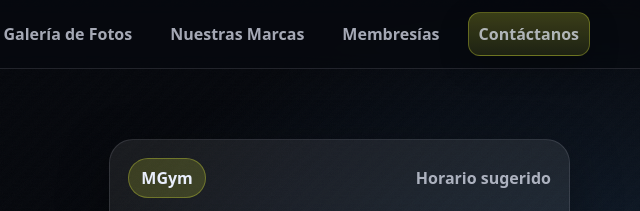
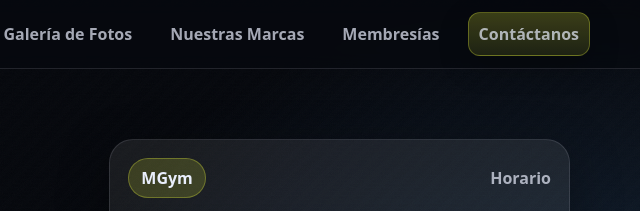
Before and after one commit to procontdev/mgym, a website: page public/index.html in a window 1280 px wide. Shown: the top 211 px of the page, 625-1265 px from the left. Drawn offline with Linux system fonts and the light colour scheme.

```diff
--- a/public/index.html
+++ b/public/index.html
@@ -72,7 +72,7 @@
             <div class="hero__card">
                 <div class="hero__cardTop">
                     <div class="hero__badge">MGym</div>
-                    <div class="hero__mini">Horario sugerido</div>
+                    <div class="hero__mini">Horario</div>
                 </div>
 
                 <div class="schedule">
```
